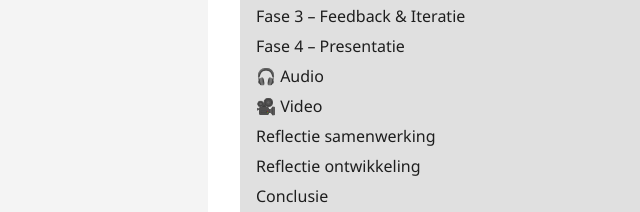
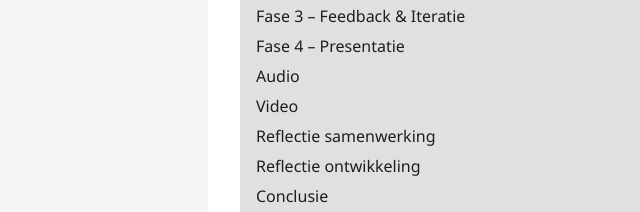
Before and after one commit to Spiley/HKU, a plain HTML site: page index.html in a window 1280 px wide. Shown: the part 512-724 px from the top of the page, 0-640 px from the left. Drawn offline with Linux system fonts and the light colour scheme; a script that the page names is missing.

Commit message:
emojis weg

```diff
--- a/index.html
+++ b/index.html
@@ -26,8 +26,8 @@
       <li><a href="#fase2">Fase 2 – Compositie</a></li>
       <li><a href="#fase3">Fase 3 – Feedback & Iteratie</a></li>
       <li><a href="#fase4">Fase 4 – Presentatie</a></li>
-      <li><a href="#audio">🎧 Audio</a></li>
-      <li><a href="#video">🎥 Video</a></li>
+      <li><a href="#audio">Audio</a></li>
+      <li><a href="#video">Video</a></li>
       <li><a href="#reflectie-samenwerking">Reflectie samenwerking</a></li>
       <li><a href="#reflectie-ontwikkeling">Reflectie ontwikkeling</a></li>
       <li><a href="#conclusie">Conclusie</a></li>
@@ -288,7 +288,7 @@ This virus ends right here
   </section>
 
   <section id="audio">
-    <h2>🎧 Audio</h2>
+    <h2>Audio</h2>
     <p>Hieronder kun je de vier nummers van de EP beluisteren:</p>
 
     <h3>Track 1 – Intro</h3>
@@ -314,7 +314,7 @@ This virus ends right here
   </section>
 
   <section id="video">
-    <h2>🎥 Video</h2>
+    <h2>Video</h2>
     <p>De presentatievideo van het project kun je hier bekijken:</p>
 
     <!-- YouTube embed voorbeeld -->
```
